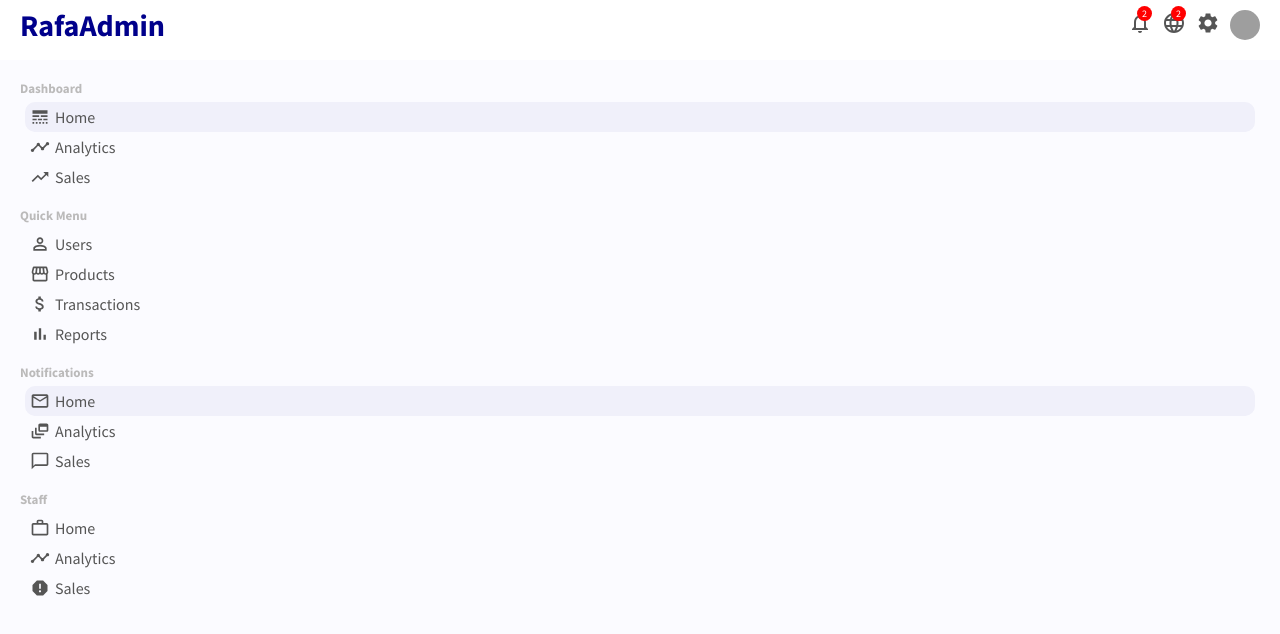
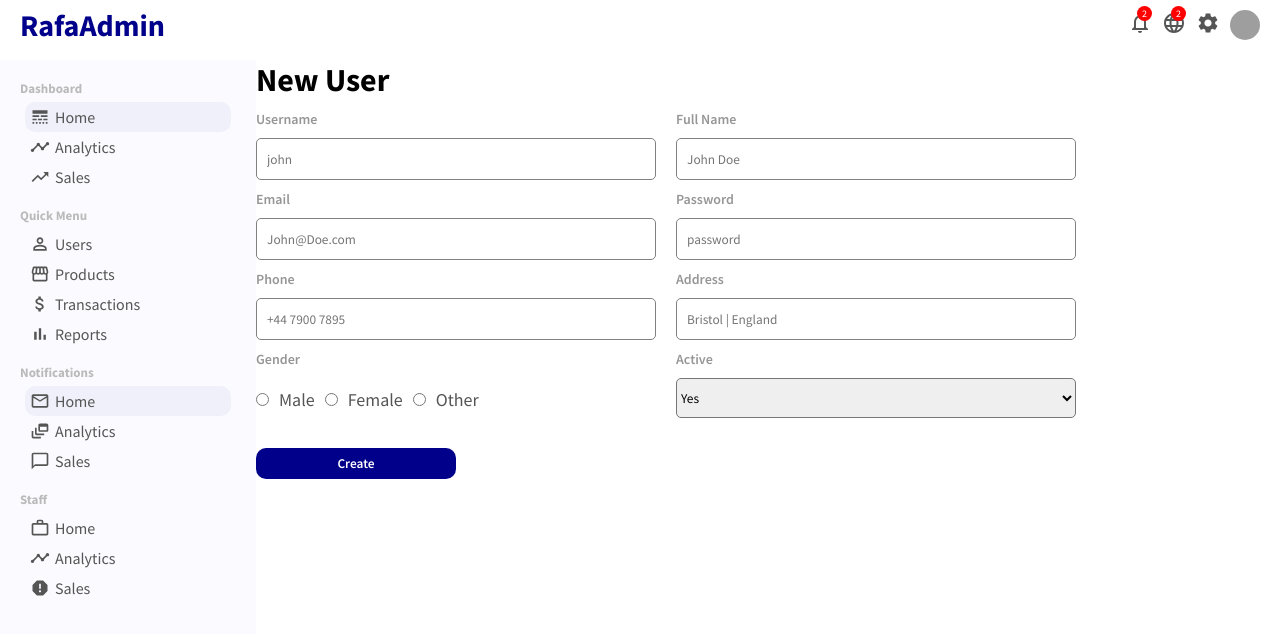
Before and after one commit to Afoghandi/admin-css, a React (Create React App) app: page /newUser in a window 1280 px wide. Shown: the top 634 px of the page. Built offline with nearby package versions, Linux system fonts and the light colour scheme; grey boxes are pictures that could not be loaded.

Commit message:
new user page

```diff
--- a/src/App.js
+++ b/src/App.js
@@ -3,9 +3,10 @@ import Sidebar from './components/sidebar/Sidebar';
 import Topbar from './components/topbar/Topbar';
 import './app.css';
 import Home from './pages/home/Home';
-import { BrowserRouter, Routes, Route, Navigate } from 'react-router-dom';
+import { BrowserRouter, Routes, Route } from 'react-router-dom';
 import UserList from './pages/userList/UserList';
 import User from './pages/user/User';
+import NewUser from './pages/newUser/NewUser';
 const App = () => {
 	return (
 		<BrowserRouter>
@@ -13,9 +14,10 @@ const App = () => {
 			<div className='container'>
 				<Sidebar />
 				<Routes>
-					<Route path='/' element={<Home />} />
+					<Route path='/' element={<Home />} exact />
 
 					<Route path='/users' element={<UserList />} />
+					<Route path='/newUser' element={<NewUser />} />
 					<Route path='/user/:userId' element={<User />} />
 				</Routes>
 			</div>
--- a/src/app.css
+++ b/src/app.css
@@ -2,3 +2,7 @@
 	display: flex;
 	margin-top: 10px;
 }
+.link {
+	text-decoration: none;
+	color: inherit;
+}
--- a/src/components/sidebar/Sidebar.jsx
+++ b/src/components/sidebar/Sidebar.jsx
@@ -1,4 +1,4 @@
-import React from 'react';
+import { Link } from 'react-router-dom';
 import './sidebar.css';
 import {
 	LineStyle,
@@ -40,14 +40,19 @@ export default function Sidebar() {
 				<div className='sidebarMenu'>
 					<h3 className='sidebarTitle'>Quick Menu</h3>
 					<ul className='sidebarList'>
+						<Link to='/users' className='link'>
 							<li className='sidebarListItem '>
 								<PermIdentityOutlined className='sidebarIcon' />
 								Users
 							</li>
+						</Link>
+						<Link to='/products' className='link'>
 							<li className='sidebarListItem'>
 								<StorefrontOutlined className='sidebarIcon' />
 								Products
 							</li>
+						</Link>
+
 						<li className='sidebarListItem'>
 							<AttachMoney className='sidebarIcon' />
 							Transactions
--- /dev/null
+++ b/src/pages/newUser/NewUser.jsx
@@ -0,0 +1,54 @@
+import './newUser.css';
+
+export default function NewUser() {
+	return (
+		<div className='newUser'>
+			<h1 className='newUserTitle'>New User</h1>
+			<form className='newUserForm'>
+				<div className='newUserItem'>
+					<label> Username</label>
+					<input type='text' placeholder='john' />
+				</div>
+				<div className='newUserItem'>
+					<label> Full Name</label>
+					<input type='text' placeholder='John Doe' />
+				</div>
+				<div className='newUserItem'>
+					<label> Email</label>
+					<input type='email' placeholder='John@Doe.com' />
+				</div>
+				<div className='newUserItem'>
+					<label> Password</label>
+					<input type='password' placeholder='password' />
+				</div>
+				<div className='newUserItem'>
+					<label> Phone</label>
+					<input type='text' placeholder='+44 7900 7895' />
+				</div>
+				<div className='newUserItem'>
+					<label> Address</label>
+					<input type='text' placeholder='Bristol | England' />
+				</div>
+				<div className='newUserItem'>
+					<label> Gender</label>
+					<div className='newUserGender'>
+						<input type='radio' name='gender' id='male' value='male' />
+						<label for='male'>Male</label>
+						<input type='radio' name='gender' id='female' value='female' />
+						<label for='female'>Female</label>
+						<input type='radio' name='gender' id='other' value='other' />
+						<label for='other'>Other</label>
+					</div>
+				</div>
+				<div className='newUserItem'>
+					<label>Active</label>
+					<select name='active' id='active' className='newUserSelect'>
+						<option value='yes'>Yes</option>
+						<option value='no'>No</option>
+					</select>
+				</div>
+				<button className='newUserButton'>Create</button>
+			</form>
+		</div>
+	);
+}
--- /dev/null
+++ b/src/pages/newUser/newUser.css
@@ -0,0 +1,50 @@
+.newUser {
+	flex: 4;
+}
+.newUserForm {
+	display: flex;
+	flex-wrap: wrap;
+}
+.newUserItem {
+	width: 400px;
+	display: flex;
+	flex-direction: column;
+	margin-top: 10px;
+	margin-right: 20px;
+}
+
+.newUserItem > label {
+	margin-bottom: 10px;
+	font-size: 14px;
+	font-weight: 600;
+	color: rgb(151, 150, 150);
+}
+.newUserItem > input {
+	height: 20px;
+	padding: 10px;
+	border: 1px solid gray;
+	border-radius: 5px;
+}
+.newUserGender > input {
+	margin-top: 15px;
+}
+.newUserGender > label {
+	margin: 10px;
+	font-size: 18px;
+	color: #555;
+}
+.newUserSelect {
+	height: 40px;
+	border-radius: 5px;
+}
+.newUserButton {
+	width: 200px;
+	border: none;
+	background-color: darkblue;
+	color: white;
+	padding: 7px 10px;
+	font-weight: 600;
+	border-radius: 10px;
+	margin-top: 30px;
+	cursor: pointer;
+}
--- a/src/pages/user/User.jsx
+++ b/src/pages/user/User.jsx
@@ -1,4 +1,5 @@
 import './user.css';
+import { Link, Navigate } from 'react-router-dom';
 import {
 	PermIdentity,
 	CalendarToday,
@@ -13,7 +14,9 @@ export default function User() {
 		<div className='user'>
 			<div className='userTitleContainer'>
 				<h1 className='userTitle'>Edit User</h1>
-				<button className='userAddButton'>Create</button>
+				<Link to='/newUser'>
+					<button className='userAddButton'>Create</button>
+				</Link>
 			</div>
 			<div className='userContainer'>
 				<div className='userShow'>
@@ -106,7 +109,7 @@ export default function User() {
 									className='userUpdateImg'
 								/>
 								<label htmlFor='file'>
-									<Publish />{' '}
+									<Publish className='userUpdateIcon' />{' '}
 								</label>
 								<input type='file' id='file' style={{ display: 'none' }} />
 							</div>
--- a/src/pages/userList/UserList.jsx
+++ b/src/pages/userList/UserList.jsx
@@ -1,7 +1,7 @@
 import './userList.css';
 import { DataGrid } from '@material-ui/data-grid';
 import { DeleteOutline } from '@material-ui/icons';
-import { Link } from 'react-router-dom';
+import { Link, Navigate } from 'react-router-dom';
 import { userRows } from '../../DummyData';
 import { useState } from 'react';
 
```
Lines whose indentation alone changed are shown as unchanged.
